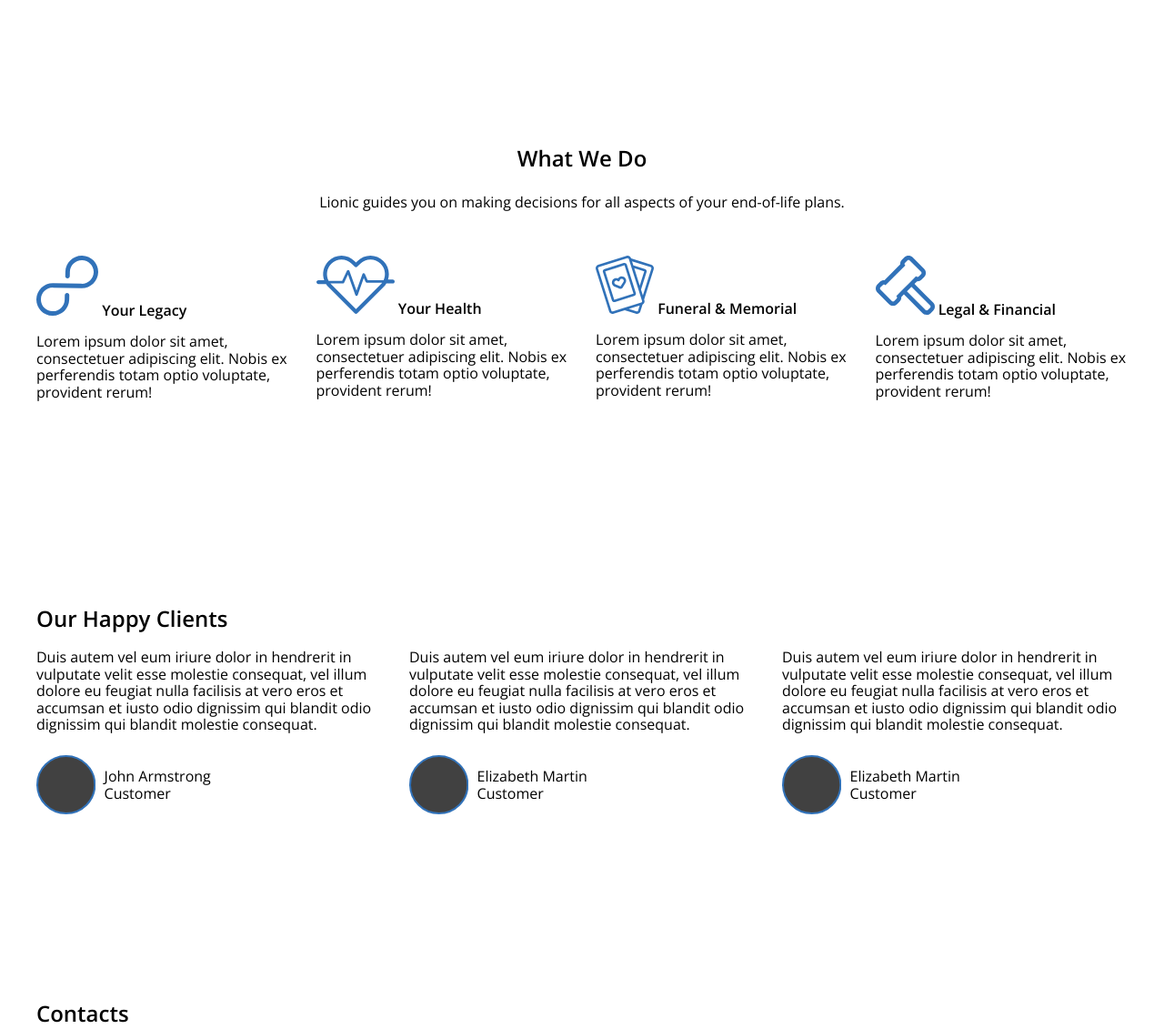
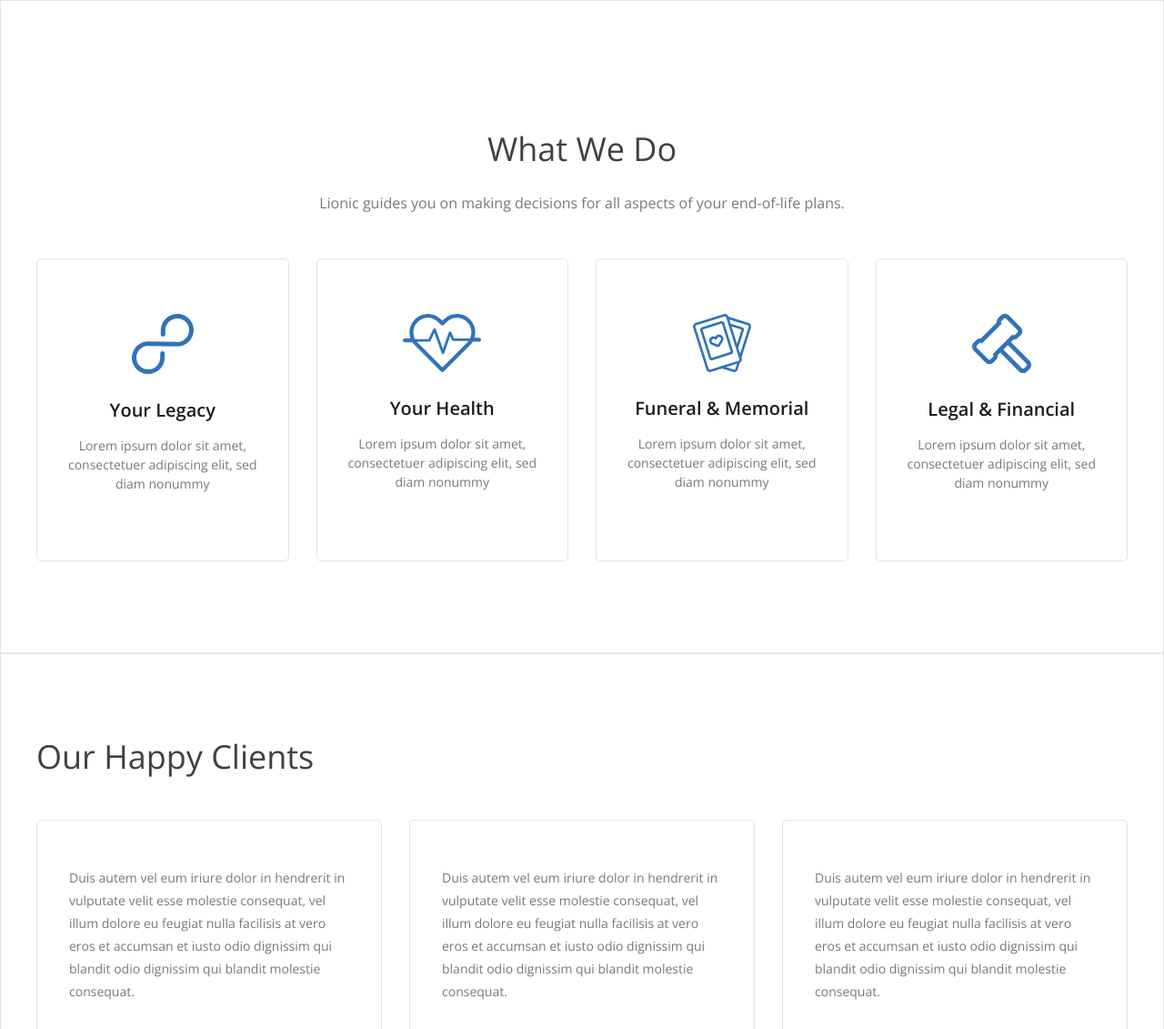
Before and after one commit to Vozhlak/Project-5, a plain HTML site: page index.html in a window 1280 px wide. Shown: the part 661-1792 px from the top of the page at 91% size. Drawn offline with nearby package versions, Linux system fonts and the light colour scheme.

Commit message:
work 01.08.2021 Свёрстаны блок We do и Clients

```diff
--- a/css/style.css
+++ b/css/style.css
@@ -76,10 +76,27 @@ html {
   padding: 21px 49px;
 }
 
+.section-heading {
+  margin-top: 0;
+  margin-bottom: 25px;
+  font-size: 36px;
+  line-height: 1.3;
+  font-weight: 300;
+  color: #414141;
+}
+
+.section-description {
+  margin-top: 0;
+  font-size: 16px;
+  line-height: 1.31;
+  color: #787878;
+}
+
 /* Header */
 
 .header {
   height: 110px;
+  border: 1px solid #e4e4e4;
 }
 
 .header-container {
@@ -179,10 +196,12 @@ html {
 .section-do {
   padding-top: 140px;
   padding-bottom: 100px;
+  border: 1px solid #e4e4e4;
 }
 
 .section-description {
   margin-top: 25px;
+
 }
 
 .section-do-list {
@@ -191,11 +210,38 @@ html {
 }
 
 .section-do-item {
-  align-content:stretch;
+  flex: 1 1 25%;
+  display: flex;
+  flex-direction: column;
+  align-items: center;
+  border: 1px solid #e4e4e4;
+  border-radius: 5px;
+  padding: 60px 30px;
+}
+
+.section-do-item-description {
+  margin-top: 0;
+  font-size: 14px;
+  line-height: 21px;
+  font-weight: 300;
+  text-align: center;
+  color: #787878;
 }
 
 .section-do-item:not(:last-child) {
   margin-right: 30px;
+}
+
+.section-do-item-heading {
+  margin-bottom: 18px;
+  font-size: 20px;
+  line-height: 1;
+  font-weight: 600;
+  color: #1c1c1c;
+}
+
+.section-do-icon {
+  margin-bottom: 30px;
 }
 
 /* Clients */
@@ -203,6 +249,11 @@ html {
 .section-clients {
   padding-top: 90px;
   padding-bottom: 100px;
+  border: 1px solid #e4e4e4;
+}
+
+.section-clients-heading {
+  margin-bottom: 45px;
 }
 
 .section-clients-list {
@@ -211,6 +262,12 @@ html {
 
 .section-clients-list-item {
   flex: 1 1 33.33%;
+  display: flex;
+  flex-direction: column;
+  justify-content: space-between;
+  padding: 50px 35px 30px;
+  border: 1px solid #e4e4e4;
+  border-radius: 5px;
 }
 
 .section-clients-list-item:not(:last-child) {
@@ -218,7 +275,12 @@ html {
 }
 
 .secton-clients-testimonial {
-  padding-bottom: 25px;
+  margin-top: 0;
+  margin-bottom: 35px;
+  font-size: 14px;
+  line-height: 25px;
+  font-weight: 300;
+  color: #787878;
 }
 
 .section-clients-avatar {
@@ -228,6 +290,21 @@ html {
 .section-clients-user {
   display: flex;
   align-items: center;
+  border-top: 1px solid #e9e9e9;
+  padding-top: 28px;
+}
+
+.section-clients-username {
+  font-size: 17px;
+  line-height: 25px;
+  font-weight: 600;
+  color: #1c1c1c;
+}
+
+.section-clients-user-description {
+  font-size: 14px;
+  line-height: 25px;
+  color: #787878;
 }
 
 /* Contacts */
--- a/index.html
+++ b/index.html
@@ -7,8 +7,8 @@
   <link rel="stylesheet" href="css/normalize.css">
   <link rel="stylesheet" href="css/style.css">
   <link rel="preconnect" href="https://fonts.googleapis.com">
-<link rel="preconnect" href="https://fonts.gstatic.com" crossorigin>
-<link href="https://fonts.googleapis.com/css2?family=Open+Sans:wght@300;400;600&display=swap" rel="stylesheet">
+  <link rel="preconnect" href="https://fonts.gstatic.com" crossorigin>
+  <link href="https://fonts.googleapis.com/css2?family=Open+Sans:wght@300;400;600&display=swap" rel="stylesheet">
   <title>Lionic Legal Solution</title>
 </head>
 <body>
@@ -83,7 +83,7 @@
             </svg>
             <strong class="section-do-item-heading">Your Legacy</strong>
             <p class="section-do-item-description">
-              Lorem ipsum dolor sit amet, consectetuer adipiscing elit. Nobis ex perferendis totam optio voluptate, provident rerum!
+              Lorem ipsum dolor sit amet, consectetuer adipiscing elit, sed diam nonummy
             </p>
           </li>
           <li class="section-do-item">
@@ -92,7 +92,7 @@
             </svg>
             <strong class="section-do-item-heading">Your Health</strong>
             <p class="section-do-item-description">
-              Lorem ipsum dolor sit amet, consectetuer adipiscing elit. Nobis ex perferendis totam optio voluptate, provident rerum!
+              Lorem ipsum dolor sit amet, consectetuer adipiscing elit, sed diam nonummy
             </p>
           </li>
           <li class="section-do-item">
@@ -101,7 +101,7 @@
            </svg>
             <strong class="section-do-item-heading">Funeral & Memorial</strong>
             <p class="section-do-item-description">
-              Lorem ipsum dolor sit amet, consectetuer adipiscing elit. Nobis ex perferendis totam optio voluptate, provident rerum!
+              Lorem ipsum dolor sit amet, consectetuer adipiscing elit, sed diam nonummy
             </p>
           </li>
           <li class="section-do-item">
@@ -110,7 +110,7 @@
             </svg>
             <strong class="section-do-item-heading">Legal & Financial</strong>
             <p class="section-do-item-description">
-              Lorem ipsum dolor sit amet, consectetuer adipiscing elit. Nobis ex perferendis totam optio voluptate, provident rerum!
+              Lorem ipsum dolor sit amet, consectetuer adipiscing elit, sed diam nonummy
             </p>
           </li>
         </ul>
@@ -120,14 +120,14 @@
     <!-- Section Clients Start -->
     <section class="section-clients">
       <div class="container">
-        <h2 class="section-heading">
+        <h2 class="section-heading section-clients-heading">
           Our Happy Clients
         </h2>
         <ul class="section-clients-list">
           <li class="section-clients-list-item">
-            <div class="secton-clients-testimonial">
+            <p class="secton-clients-testimonial">
               Duis autem vel eum iriure dolor in hendrerit in vulputate velit esse molestie consequat, vel illum dolore eu feugiat nulla facilisis at vero eros et accumsan et iusto odio dignissim qui blandit odio dignissim qui blandit molestie consequat.
-            </div>
+            </p>
             <div class="section-clients-user">
               <img src="img/User_Avatar.svg" alt="User_Avatar" class="section-clients-avatar">
               <div class="section-clients-user-info">
@@ -141,9 +141,9 @@
             </div>
           </li>
           <li class="section-clients-list-item">
-            <div class="secton-clients-testimonial">
+            <p class="secton-clients-testimonial">
               Duis autem vel eum iriure dolor in hendrerit in vulputate velit esse molestie consequat, vel illum dolore eu feugiat nulla facilisis at vero eros et accumsan et iusto odio dignissim qui blandit odio dignissim qui blandit molestie consequat.
-            </div>
+            </p>
             <div class="section-clients-user">
               <img src="img/User_Avatar.svg" alt="User_Avatar" class="section-clients-avatar">
               <div class="section-clients-user-info">
@@ -157,9 +157,9 @@
             </div>
           </li>
           <li class="section-clients-list-item">
-            <div class="secton-clients-testimonial">
+            <p class="secton-clients-testimonial">
               Duis autem vel eum iriure dolor in hendrerit in vulputate velit esse molestie consequat, vel illum dolore eu feugiat nulla facilisis at vero eros et accumsan et iusto odio dignissim qui blandit odio dignissim qui blandit molestie consequat.
-            </div>
+            </p>
             <div class="section-clients-user">
               <img src="img/User_Avatar.svg" alt="User_Avatar" class="section-clients-avatar">
               <div class="section-clients-user-info">
```
